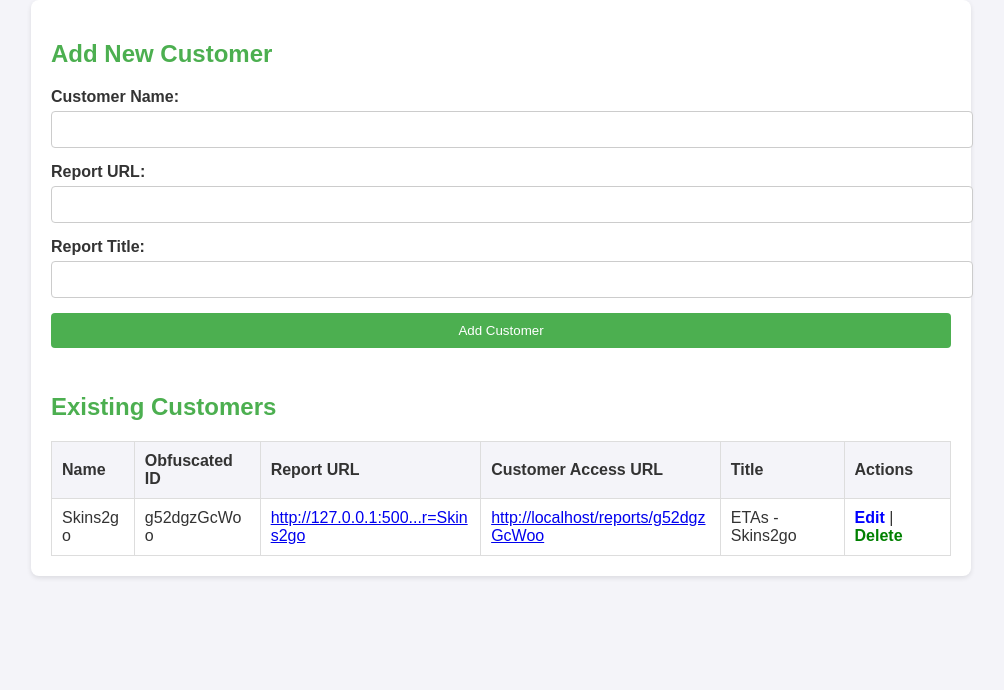
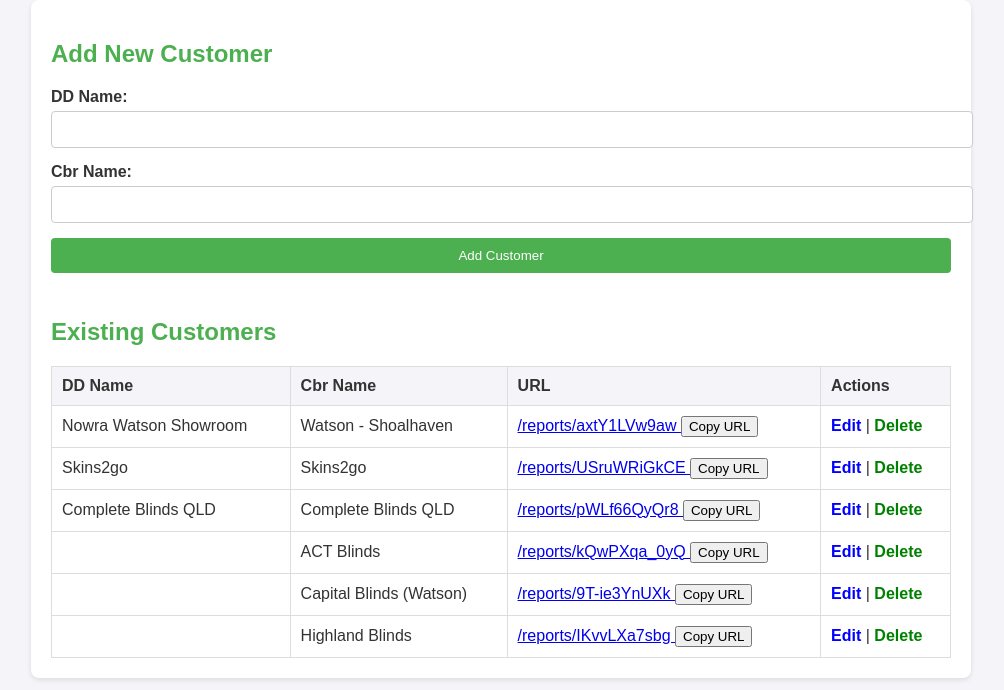
Before and after one commit to derekgwatson/buz-eta-report, a Flask app: page /admin in a window 1280 px wide. Shown: the part 110-800 px from the top of the page, without its empty margins (139-1143 px from the left). Run offline with Flask 3, Linux system fonts and the light colour scheme; data comes from the database, SQL or seed files in the repository.

Commit message:
Add sidebar, add name in Cbr and Dd Buz instances

```diff
--- a/app.py
+++ b/app.py
@@ -19,10 +19,9 @@ def init_db():
                 cur.execute('''
                     CREATE TABLE customers (
                         id INTEGER PRIMARY KEY AUTOINCREMENT,
-                        name TEXT NOT NULL,
-                        obfuscated_id TEXT NOT NULL UNIQUE,
-                        url TEXT NOT NULL,
-                        title TEXT NOT NULL
+                        dd_name TEXT,
+                        cbr_name TEXT,
+                        obfuscated_id TEXT NOT NULL UNIQUE
                     )
                 ''')
                 conn.commit()
@@ -50,33 +49,32 @@ def home():
 @app.route('/admin', methods=['GET', 'POST'])
 def admin():
     if request.method == 'POST':
-        name = request.form['name']
-        url = request.form['url']
-        title = request.form['title']
+        dd_name = request.form['dd_name']
+        cbr_name = request.form['cbr_name']
         obfuscated_id = secrets.token_urlsafe(8)
 
         # Insert customer into the database
         query_db(
-            "INSERT INTO customers (name, obfuscated_id, url, title) VALUES (?, ?, ?, ?)",
-            (name, obfuscated_id, url, title),
+            "INSERT INTO customers (dd_name, cbr_name, obfuscated_id) VALUES (?, ?, ?)",
+            (dd_name, cbr_name, obfuscated_id),
         )
         return redirect(url_for('admin'))
 
     # Retrieve all customers from the database
-    customers = query_db("SELECT id, name, obfuscated_id, url, title FROM customers")
+    customers = query_db("SELECT id, dd_name, cbr_name, obfuscated_id FROM customers")
     return render_template('admin.html', customers=customers)
 
 
 @app.route('/reports/<obfuscated_id>')
 def show_report(obfuscated_id):
-    customer = query_db("SELECT name FROM customers WHERE obfuscated_id = ?", (obfuscated_id,), one=True)
+    customer = query_db("SELECT dd_name, cbr_name FROM customers WHERE obfuscated_id = ?", (obfuscated_id,), one=True)
     if not customer:
         return "Report not found", 404
 
     try:
         # Fetch data for both instances
         data_dd = get_open_orders(customer[0], "DD")
-        data_cbr = get_open_orders(customer[0], "CBR")
+        data_cbr = get_open_orders(customer[1], "CBR")
 
         # Combine the results
         combined_data = data_cbr + data_dd
@@ -95,20 +93,19 @@ def delete_customer(customer_id):
 def edit_customer(customer_id):
     if request.method == 'POST':
         # Fetch updated form data
-        name = request.form['name']
-        url = request.form['url']
-        title = request.form['title']
+        dd_name = request.form['dd_name']
+        cbr_name = request.form['cbr_name']
 
         # Update the customer in the database
         query_db(
-            "UPDATE customers SET name = ?, url = ?, title = ? WHERE id = ?",
-            (name, url, title, customer_id),
+            "UPDATE customers SET cbr_name = ?, dd_name = ? WHERE id = ?",
+            (cbr_name, dd_name, customer_id),
         )
         return redirect(url_for('admin'))
 
     # Fetch customer details for pre-filling the form
     customer = query_db(
-        "SELECT id, name, url, title FROM customers WHERE id = ?", (customer_id,), one=True
+        "SELECT id, dd_name, cbr_name FROM customers WHERE id = ?", (customer_id,), one=True
     )
     if not customer:
         return "Customer not found", 404
--- a/templates/admin.html
+++ b/templates/admin.html
@@ -84,6 +84,7 @@
             text-decoration: underline;
         }
     </style>
+
 </head>
 <body>
 <header>
@@ -91,28 +92,54 @@
 </header>
 <main>
     <h2>Add New Customer</h2>
-    <form method="post">
-        <label for="name">Customer Name:</label>
-        <input type="text" id="name" name="name" required>
+    <form method="post" id="customerForm">
+        <label for="dd_name">DD Name:</label>
+        <input type="text" id="dd_name" name="dd_name">
 
-        <label for="url">Report URL:</label>
-        <input type="url" id="url" name="url" required>
+        <label for="cbr_name">Cbr Name:</label>
+        <input type="text" id="cbr_name" name="cbr_name">
 
-        <label for="title">Report Title:</label>
-        <input type="text" id="title" name="title" required>
+        <span id="error-message" style="color: red; display: none;" aria-live="polite">
+            Please fill in at least one field.
+        </span>
 
         <button type="submit">Add Customer</button>
     </form>
+
+    <script>
+        document.getElementById('customerForm').addEventListener('submit', function(event) {
+            const ddName = document.getElementById('dd_name').value.trim();
+            const cbrName = document.getElementById('cbr_name').value.trim();
+
+            if (!ddName && !cbrName) {
+                event.preventDefault(); // Prevent form submission
+                const errorMessage = document.getElementById('error-message');
+                errorMessage.style.display = 'block'; // Show error message
+            }
+        });
+
+        function copyToClipboard(relativeUrl, button) {
+            const fullUrl = `${window.location.origin}${relativeUrl}`;
+            console.log(`Attempting to copy: ${fullUrl}`); // Debugging: Log the full URL
+
+            navigator.clipboard.writeText(fullUrl).then(() => {
+                console.log('Text copied successfully'); // Debugging: Confirm successful copy
+                button.textContent = 'Copied!';
+                setTimeout(() => (button.textContent = 'Copy URL'), 2000);
+            }).catch(err => {
+                console.error('Failed to copy text: ', err); // Debugging: Log any errors
+            });
+        }
+
+    </script>
 
     <h2>Existing Customers</h2>
     <table>
         <thead>
             <tr>
-                <th>Name</th>
-                <th>Obfuscated ID</th>
-                <th>Report URL</th>
-                <th>Customer Access URL</th>
-                <th>Title</th>
+                <th>DD Name</th>
+                <th>Cbr Name</th>
+                <th>URL</th>
                 <th>Actions</th>
             </tr>
         </thead>
@@ -122,16 +149,11 @@
                 <td>{{ customer[1] }}</td>
                 <td>{{ customer[2] }}</td>
                 <td>
-                    <a href="{{ customer[3] }}" target="_blank" title="{{ customer[3] }}">
-                        {{ customer[3][:20] }}...{{ customer[3][-10:] }}
+                    <a href="{{ url_for('show_report', obfuscated_id=customer[3]) }}" id="url-{{ loop.index }}">
+                        {{ url_for('show_report', obfuscated_id=customer[3]) }}
                     </a>
+                    <button onclick="copyToClipboard('{{ url_for('show_report', obfuscated_id=customer[3]) }}', this)">Copy URL</button>
                 </td>
-                <td>
-                    <a href="{{ request.host_url }}reports/{{ customer[2] }}" target="_blank">
-                        {{ request.host_url }}reports/{{ customer[2] }}
-                    </a>
-                </td>
-                <td>{{ customer[4] }}</td>
                 <td class="actions">
                     <a href="{{ url_for('edit_customer', customer_id=customer[0]) }}" style="color: blue; font-weight: bold;">Edit</a> |
                     <a href="{{ url_for('delete_customer', customer_id=customer[0]) }}"
```
Also changed, not shown: templates/edit.html (+18 -8 lines), templates/report_v2.html (+137 -22 lines), customers.db, static/watson_logo.png (added).
